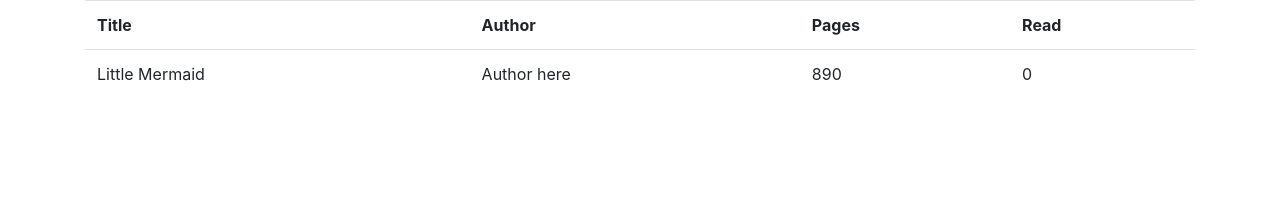
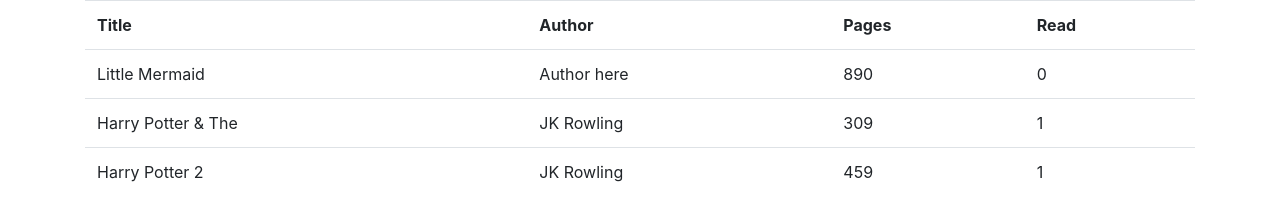
Before and after one commit to maddybvh/library, a plain HTML site: page index.html in a window 1280 px wide. Drawn offline with nearby package versions, Linux system fonts and the light colour scheme.

Commit message:
refactors table html

```diff
--- a/index.html
+++ b/index.html
@@ -7,12 +7,10 @@
     <title>library</title>
   </head>
   <body class="container">
-        <div>
-                <div id="table" class="px-2"></div>
-                    <table class="table" id="tableOfBooks">
-                        <tr></tr>
-                    </table>
-        </div>
+    <div>
+        <table class="table" id="tableOfBooks"></table>
+    </div>
+
 
     <!-- Optional JavaScript -->
     <!-- jQuery first, then Popper.js, then Bootstrap JS -->
--- a/script.js
+++ b/script.js
@@ -11,6 +11,8 @@ function Book(title, author, pages, readYet) {
 }
 
 const LittleMermaid = new Book('Little Mermaid', 'Author here', 890, 0)
+const HarryPotter1 = new Book('Harry Potter & The', 'JK Rowling', 309, 1)
+const HarryPotter2 = new Book('Harry Potter 2', 'JK Rowling', 459, 1)
 console.log(LittleMermaid.info());
 
 function addBookToLibrary(newBook) {
@@ -50,4 +52,6 @@ function render(myLibrary, tableID){
 }
 
 addBookToLibrary(LittleMermaid)
+addBookToLibrary(HarryPotter1)
+addBookToLibrary(HarryPotter2)
 render(myLibrary, 'tableOfBooks');
```
